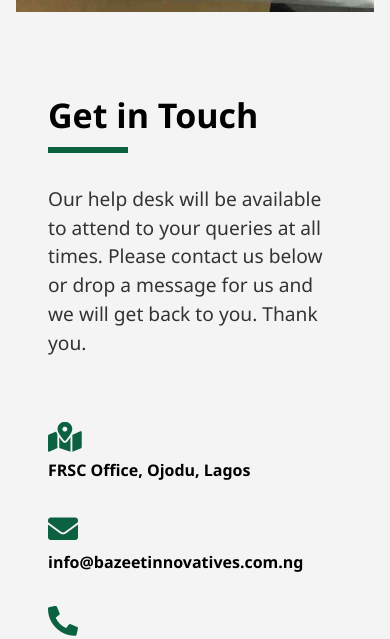
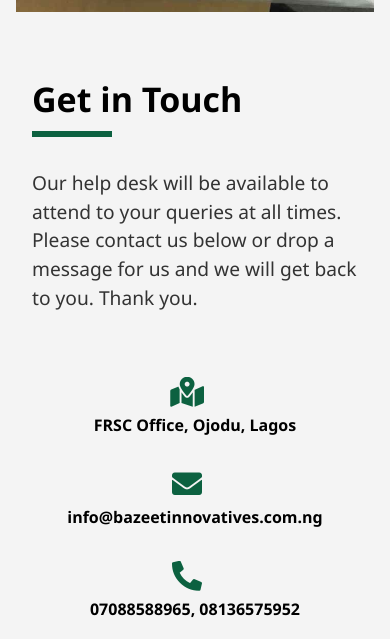
Before and after one commit to taoambali/b2concept-website, a plain HTML site: page index.html in a window 390 px wide. Shown: the part 5670-6309 px from the top of the page. Drawn offline with Linux system fonts and the light colour scheme.

Commit message:
Adjustment on contact info 3

```diff
--- a/css/style.css
+++ b/css/style.css
@@ -540,7 +540,7 @@ header.fixed .nav ul li a:hover,
 }
 
 .contact .contact-info {
-    padding: 2rem 2rem;
+    padding: 1rem;
 }
 
 .contact .contact-info .info-title {
@@ -641,10 +641,6 @@ header.fixed .nav ul li a:hover,
     font-size: 1.2rem;
 }
 
-/* .contact .information p.email {
-    text-align: left;
-} */
-
 .contact .social-media {
     padding: 0.5rem 0 0 0;
 }
@@ -687,7 +683,7 @@ header.fixed .nav ul li a:hover,
 @media (max-width: 850px) {
     .contact .information {
         display: block;
-        /* text-align: center; */
+        text-align: center;
     }
 }
 
```
